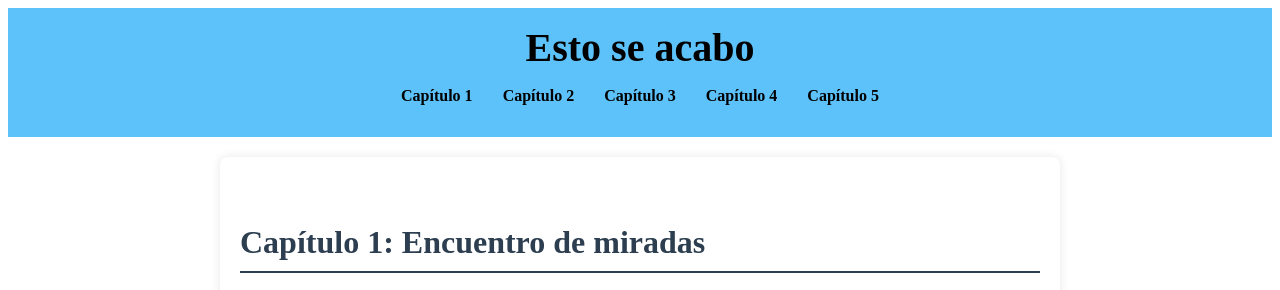
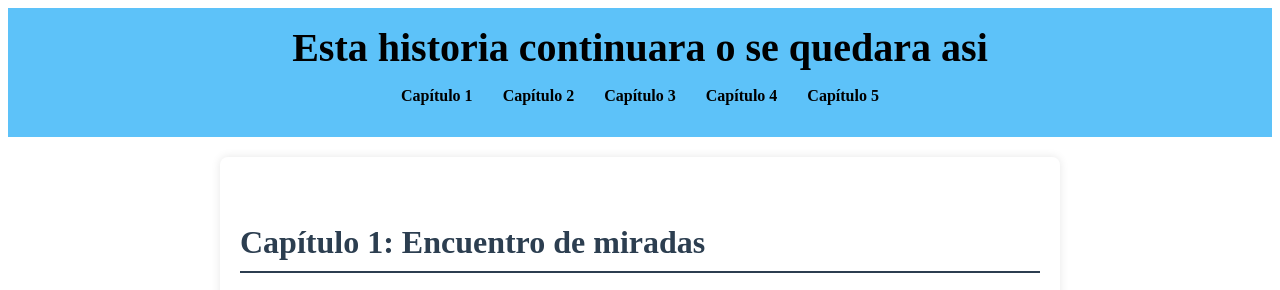
Before and after one commit to ArmandoLor453/v, a plain HTML site: page index.html in a window 1280 px wide. Shown: the top 290 px of the page. Drawn offline with Linux system fonts and the light colour scheme.

Commit message:
Update index.html

```diff
--- a/index.html
+++ b/index.html
@@ -8,7 +8,7 @@
 </head>
 <body>
     <header>
-        <h1>Esto se acabo</h1>
+        <h1>Esta historia continuara o se quedara asi</h1>
         <nav>
             <ul>
                 <li><a href="#capitulo1">Capítulo 1</a></li>
```
